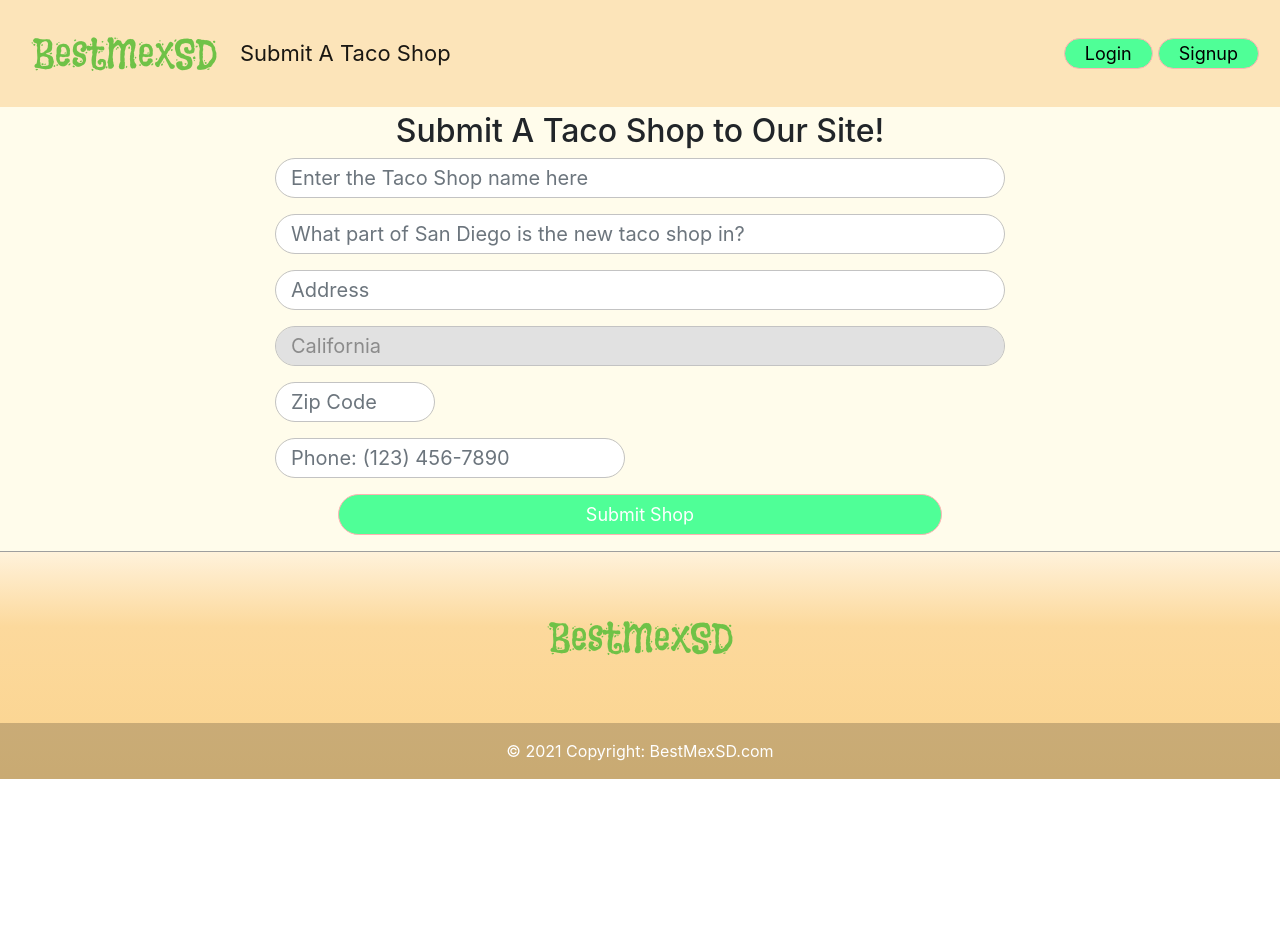
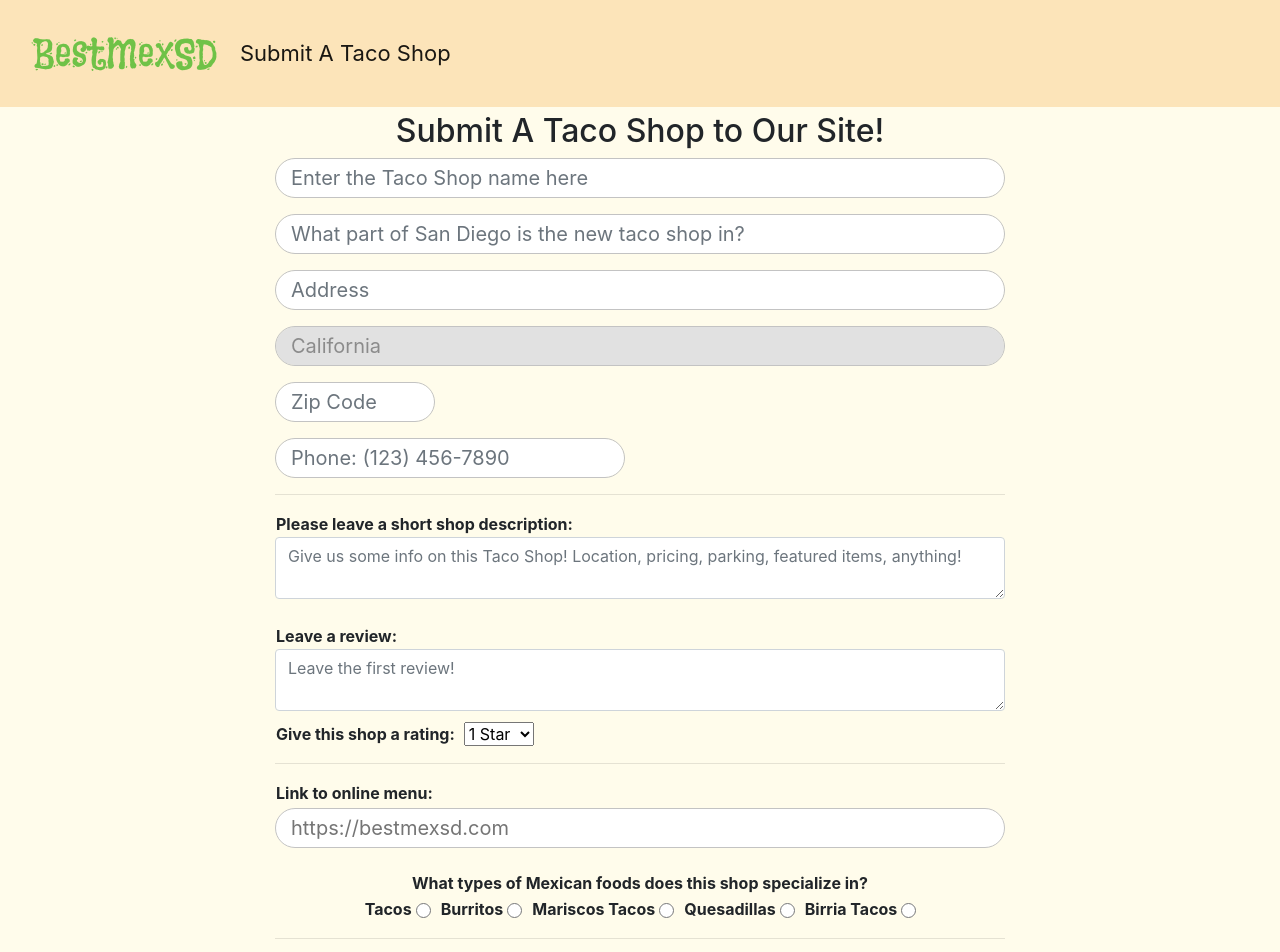
Before and after one commit to tvnames/BestMexSD, a React (Create React App) app in the folder client/: page /submitshop in a window 1280 px wide. Shown: the top 952 px of the page. Before the commit the page ends 800 px from the top, so only its background shows below. Built offline with nearby package versions, Linux system fonts and the light colour scheme; no server answers; a web font is replaced by a local one.

Commit message:
added form inputs for Shop Desc, Shop Review, Shop Rating, Shop Online Menu, and Shop featured foods. Added some animate.css classes to a few nav elements to spice up the design

```diff
--- a/client/public/index.html
+++ b/client/public/index.html
@@ -15,6 +15,10 @@
       user's mobile device or desktop. See https://developers.google.com/web/fundamentals/web-app-manifest/
     -->
     <link rel="manifest" href="%PUBLIC_URL%/manifest.json" />
+    <link
+      rel="stylesheet"
+      href="https://cdnjs.cloudflare.com/ajax/libs/animate.css/4.1.1/animate.min.css"
+    />
     <!--
       Notice the use of %PUBLIC_URL% in the tags above.
       It will be replaced with the URL of the `public` folder during the build.
--- a/client/src/components/Navbar/Navbar.js
+++ b/client/src/components/Navbar/Navbar.js
@@ -64,11 +64,17 @@ function GuestNavs() {
   const history = useHistory();
   return (
     <>
-      <button className="nav-buttons" onClick={() => history.push("/login")}>
+      <button
+        className="nav-buttons animate__animated animate__fadeInDown"
+        onClick={() => history.push("/login")}
+      >
         Login
       </button>
 
-      <button className="nav-buttons" onClick={() => history.push("/signup")}>
+      <button
+        className="nav-buttons animate__animated animate__fadeInDown"
+        onClick={() => history.push("/signup")}
+      >
         Signup
       </button>
     </>
--- a/client/src/index.css
+++ b/client/src/index.css
@@ -78,6 +78,34 @@ nav {
   /* outline: 3px solid #34ff85; */
 }
 
+.rating-control {
+  margin-top: 10px;
+}
+.rating-control select {
+  margin-left: 8px;
+  width: 70px;
+}
+
+.shop-url-control input {
+  margin-top: 2px;
+}
+
+.featured-food-control {
+  margin-top: 22px;
+  text-align: center;
+}
+
+.featured-food-inner input {
+  width: 15px !important;
+  height: 15px !important;
+  margin-left: 3px;
+  position: relative;
+  /* padding-top: 346px; */
+  top: 3px;
+}
+.featured-food-inner label:nth-child(n + 2) {
+  margin-left: 10px !important;
+}
 #shopState {
   background-color: #e1e1e1;
   color: #00000061;
--- a/client/src/pages/LoginPage/index.js
+++ b/client/src/pages/LoginPage/index.js
@@ -33,7 +33,7 @@ function LoginPage() {
   return (
     <div id="login-page" className="container">
       <div className="row justify-content-center">
-        <div className="col-sm-12 col-md-8 col-lg-6">
+        <div className="col-sm-12 col-md-8 col-lg-6 animate__animated animate__fadeIn">
           <h1>Login Below for Access</h1>
           <form id="login-form" onSubmit={handleSubmit} autocomplete="off">
             <label htmlFor="email">Email:</label>
--- a/client/src/pages/SignupPage/index.js
+++ b/client/src/pages/SignupPage/index.js
@@ -36,7 +36,7 @@ function SignupPage() {
   return (
     <div id="signup-page" className="container">
       <div className="row justify-content-center">
-        <div className="col-sm-12 col-md-8 col-lg-6">
+        <div className="col-sm-12 col-md-8 col-lg-6 animate__animated animate__fadeIn">
           {/* redirect to home page if user is logged in */}
           {auth.isLoggedIn() && <Redirect to="/" />}
           <h1>Sign Up</h1>
--- a/client/src/pages/SubmitShop/index.js
+++ b/client/src/pages/SubmitShop/index.js
@@ -30,8 +30,8 @@ function SubmitShopPage() {
 
   return (
     <div id="submitshop-page" className="container">
-      <div className="row justify-content-center">
-        <div className="col-sm-12 col-md-8 col-lg-8">
+      <div className="row justify-content-center ">
+        <div className="col-sm-12 col-md-8 col-lg-8 animate__animated animate__fadeIn">
           <h2>Submit A Taco Shop to Our Site!</h2>
           <form id="submitshop-form">
             <div>
@@ -153,6 +153,107 @@ function SubmitShopPage() {
                   />
                 </div>
               </div>
+              <hr />
+              <div className="form-group row">
+                {/* <label
+                  htmlFor="shopPhoneNumber"
+                  className="col-sm-2 col-form-label"
+                >
+                  Phone #
+                </label> */}
+                <div className="col-sm-12 submitshop-form-inner">
+                  <label for="rating">
+                    Please leave a short shop description:
+                  </label>
+                  <textarea
+                    type="text"
+                    className="form-control"
+                    id="shopReview"
+                    placeholder="Give us some info on this Taco Shop! Location, pricing, parking, featured items, anything!"
+                    autocomplete="off"
+                  />
+                  <br />
+                  <label for="rating">Leave a review:</label>
+                  <textarea
+                    type="text"
+                    className="form-control"
+                    id="shopReview"
+                    placeholder="Leave the first review!"
+                    autocomplete="off"
+                  />
+                  <div className="rating-control">
+                    <label for="rating">Give this shop a rating:</label>
+                    <select name="rating" id="rating">
+                      <option value="1 star">1 Star</option>
+                      <option value="2 star">2 Star</option>
+                      <option value="3 star">3 Star</option>
+                      <option value="4 star">4 Star</option>
+                      <option value="5 star">5 Star</option>
+                    </select>
+                  </div>
+                  <hr />
+                  <div className="shop-url-control">
+                    <label for="rating">Link to online menu:</label>
+                    <input
+                      type="url"
+                      name="url"
+                      id="url"
+                      placeholder="https://bestmexsd.com"
+                      pattern="https://.*"
+                      size="200"
+                    />
+                  </div>
+                  <div className="featured-food-control">
+                    <label for="rating">
+                      What types of Mexican foods does this shop specialize in?
+                    </label>
+                    <div className="featured-food-inner">
+                      {/* tacos */}
+                      <label htmlFor="Tacos">Tacos</label>
+                      <input
+                        type="radio"
+                        id="Tacos"
+                        name="gender"
+                        defaultValue="Tacos"
+                      />
+                      {/* burritos */}
+                      <label htmlFor="Burritos">Burritos</label>
+                      <input
+                        type="radio"
+                        id="Burritos"
+                        name="gender"
+                        defaultValue="Burritos"
+                      />
+                      {/* mariscos */}
+                      <label htmlFor="Mariscos Tacos">Mariscos Tacos</label>
+                      <input
+                        type="radio"
+                        id="Mariscos Tacos"
+                        name="gender"
+                        defaultValue="Mariscos Tacos"
+                      />
+                      {/* quesadillas */}
+                      <label htmlFor="Quesadillas">Quesadillas</label>
+                      <input
+                        type="radio"
+                        id="Quesadillas"
+                        name="gender"
+                        defaultValue="Quesadillas"
+                      />
+                      {/* birria tacos */}
+                      <label htmlFor="Birria Tacos">Birria Tacos</label>
+                      <input
+                        type="radio"
+                        id="Birria Tacos"
+                        name="gender"
+                        defaultValue="Birria Tacos"
+                      />
+                      <br />
+                    </div>
+                  </div>
+                </div>
+              </div>
+              <hr />
               <div className="form-group row justify-content-center">
                 <div className="col-sm-10 ">
                   <button
```
